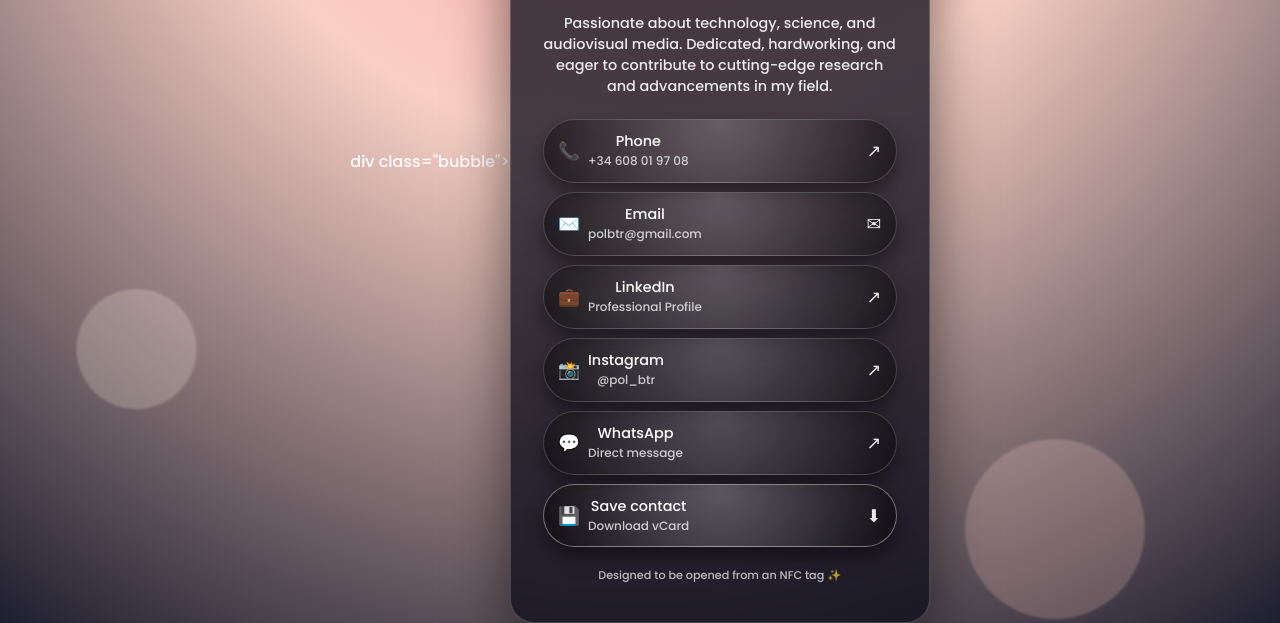
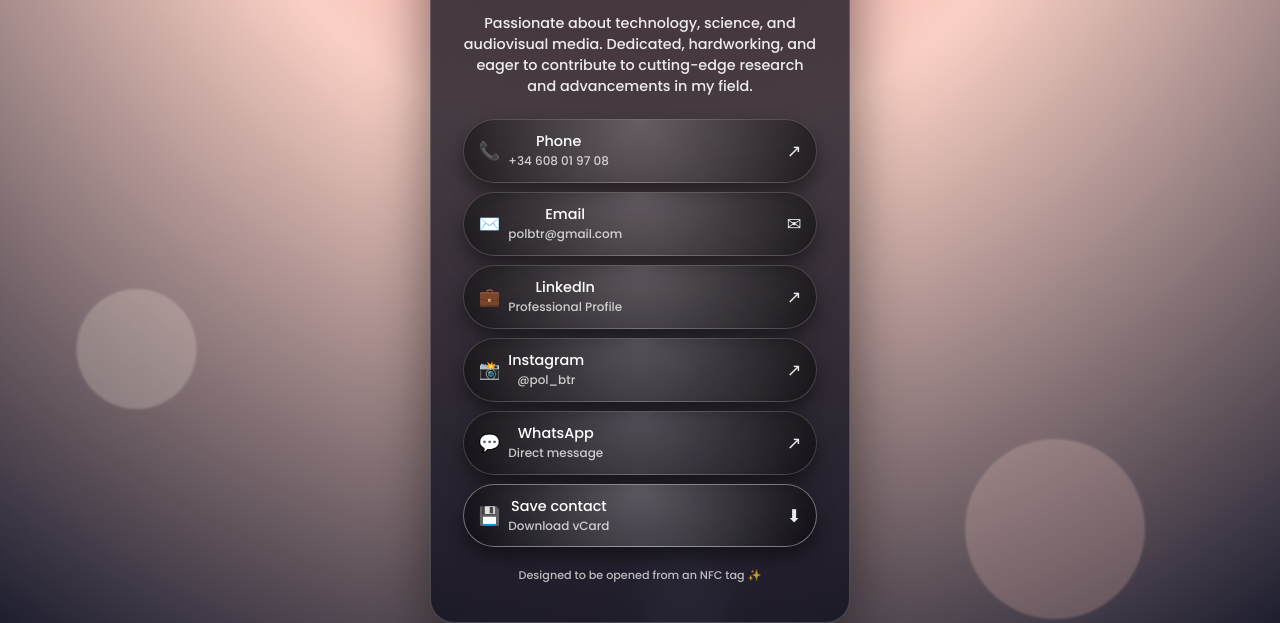
Before and after one commit to polvalls99/pol-buitrago, a plain HTML site: page index.html in a window 1280 px wide. Shown: the part 301-924 px from the top of the page. Drawn offline with Linux system fonts and the light colour scheme.

Commit message:
Update index.html

```diff
--- a/index.html
+++ b/index.html
@@ -253,7 +253,7 @@
 
 <!-- Floating bubbles -->
 <div class="bubble"></div>
-div class="bubble"></div>
+<div class="bubble"></div>
 <div class="bubble"></div>
 
 <div class="container">
```
